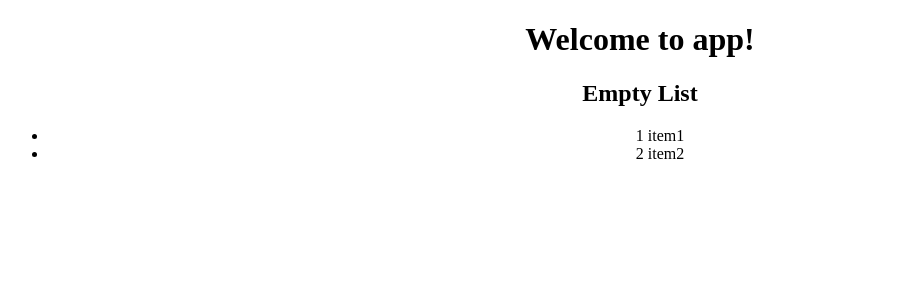
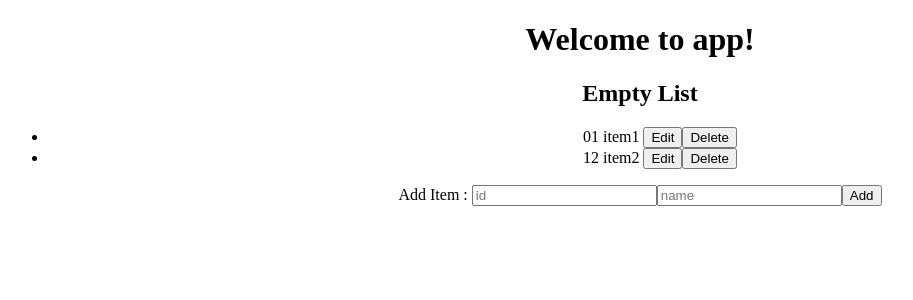
Before and after one commit to aniketsjagtap/todo-list-ang4, an Angular app: page / in a window 1280 px wide. Shown: the top 300 px of the page, without its empty margins (0-913 px from the left). Built offline with nearby package versions, Linux system fonts and the light colour scheme.

Commit message:
Working to-do list

```diff
--- a/src/app/item.ts
+++ b/src/app/item.ts
@@ -1,4 +1,9 @@
 export class Item{
     id : number;
     name : string;
+
+    constructor(id,name){
+        this.id = id;
+        this.name = name;
+    }
 }
--- a/src/app/items/items.component.html
+++ b/src/app/items/items.component.html
@@ -19,8 +19,20 @@
 
 <ng-template #othr_disp><h2>Empty List</h2></ng-template>
 
-<ul class="items">
-  <li *ngFor="let item of items" (click)="onSelect(item)">
-    <span class="badge">{{item.id}}</span> {{item.name}}
-  </li>
-</ul>
+
+<div>
+  <ul class="items">
+    <li *ngFor="let item of items , let i = index" >
+      {{i}}<span class="badge">{{item.id}}</span> {{item.name}}
+      <button (click)="onSelect(item)">Edit</button>
+      <button (click)="onDelete(i)">Delete</button>
+    </li>
+  </ul>
+
+
+   Add Item :
+    <input [(ngModel)] = "addItem.id" placeholder = "id">
+    <input [(ngModel)] = "addItem.name" placeholder = "name">
+
+  <button (click)="onAdd()">Add</button>
+</div>
--- a/src/app/items/items.component.ts
+++ b/src/app/items/items.component.ts
@@ -12,17 +12,41 @@ export class ItemsComponent implements OnInit {
     id: 1,
     name: 'apple'
   };*/
+ // items : ITEMS;
+  selectedItem : Item;
 //added items property
-  items = ITEMS;
+  items : Item[] = [];
 
-  selectedItem : Item;
+
+  addItem : any = {};
+
 
   constructor() { }
 
   ngOnInit() {
+    this.getItem();
+  }
+
+  getItem() : void{
+    this.items = ITEMS;
   }
 
   onSelect(item : Item): void{
     this.selectedItem = item;
   }
+
+  onAdd()
+  {
+    //alert("hi");
+    this.items.push(new Item(this.addItem.id,this.addItem.name));
+    console.log(this.items);
+  }
+
+  onDelete(index){
+    console.log("index"+index);
+    this.items.splice(index,1);
+    console.log(this.items);
+
+  }
+
 }
```
